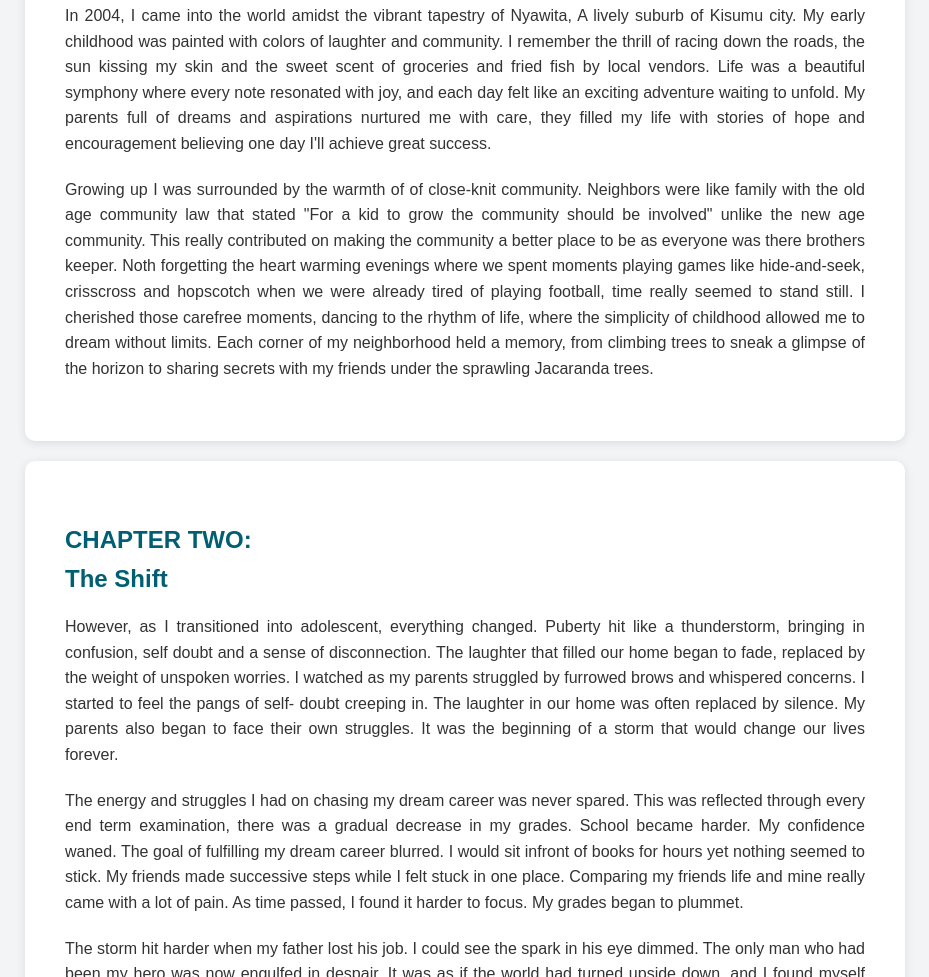
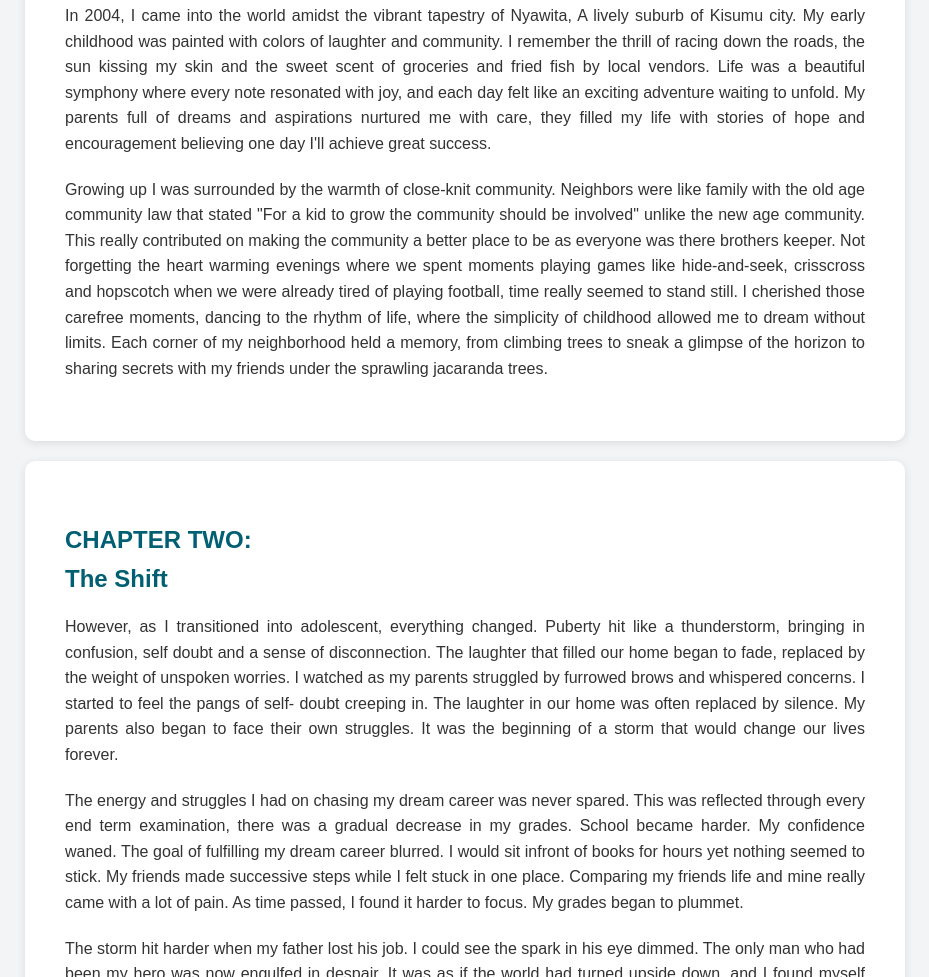
Before and after one commit to Ageyo-Bahati/My-Story, a plain HTML site: page index.html in a window 1280 px wide. Shown: the part 2601-3578 px from the top of the page, without its empty margins (175-1104 px from the left). Drawn offline with Linux system fonts and the light colour scheme.

Commit message:
Update index.html

```diff
--- a/index.html
+++ b/index.html
@@ -51,7 +51,7 @@
 
     <p>In 2004, I came into the world amidst the vibrant tapestry of Nyawita, A lively suburb of Kisumu city. My early childhood was painted with colors of laughter and community. I remember the thrill of racing down the roads, the sun kissing my skin and the sweet scent of groceries and fried fish by local vendors. Life was a beautiful symphony where every note resonated with joy, and each day felt like an exciting adventure waiting to unfold. My parents full of dreams and aspirations nurtured me with care, they filled my life with stories of hope and encouragement believing one day I'll achieve great success.</p>
 
-    <p>Growing up I was surrounded by the warmth of of close-knit community. Neighbors were like family with the old age community law that stated "For a kid to grow the community should be involved" unlike the new age community. This really contributed on making the community a better place to be as everyone was there brothers keeper. Noth forgetting the heart warming evenings where we spent moments playing games like hide-and-seek, crisscross and hopscotch when we were already tired of playing football, time really seemed to stand still. I cherished those carefree moments, dancing to the rhythm of life, where the simplicity of childhood allowed me to dream without limits. Each corner of my neighborhood held a memory, from climbing trees to sneak a glimpse of the horizon to sharing secrets with my friends under the sprawling Jacaranda trees.</p>
+    <p>Growing up I was surrounded by the warmth of close-knit community. Neighbors were like family with the old age community law that stated "For a kid to grow the community should be involved" unlike the new age community. This really contributed on making the community a better place to be as everyone was there brothers keeper. Not forgetting the heart warming evenings where we spent moments playing games like hide-and-seek, crisscross and hopscotch when we were already tired of playing football, time really seemed to stand still. I cherished those carefree moments, dancing to the rhythm of life, where the simplicity of childhood allowed me to dream without limits. Each corner of my neighborhood held a memory, from climbing trees to sneak a glimpse of the horizon to sharing secrets with my friends under the sprawling jacaranda trees.</p>
 
   </div>
 
```
